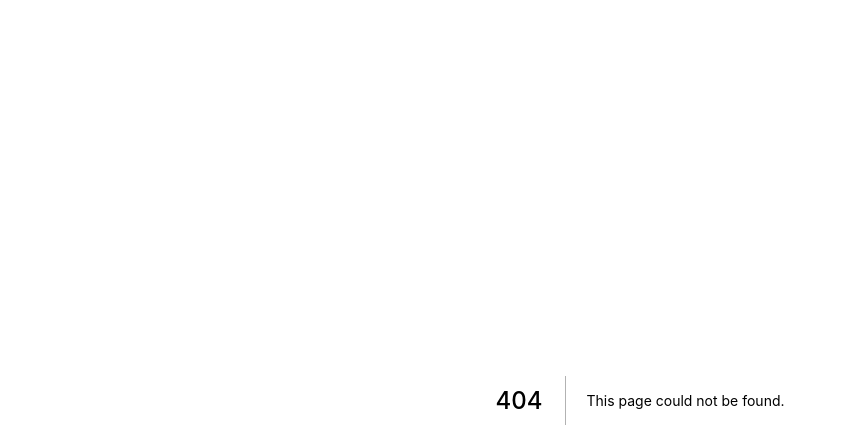
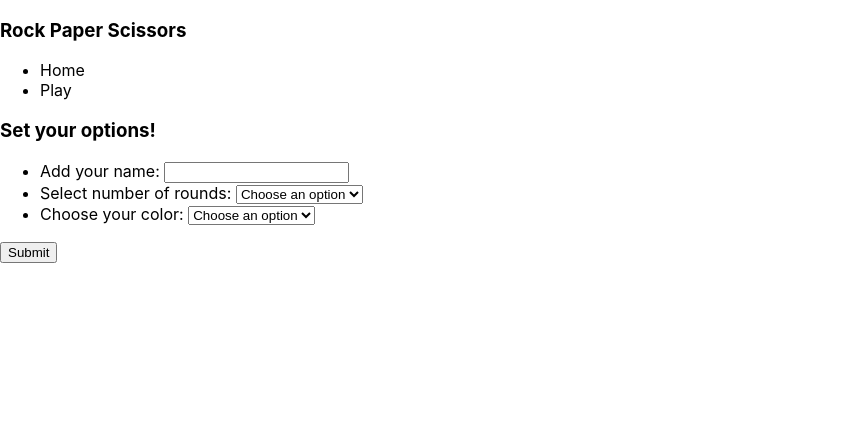
Before and after one commit to Spiritusanti/HackathonProject, a Next.js app: page /game in a window 1280 px wide. Before the commit this address had no page. Shown: the top 448 px of the page, without its empty margins (0-847 px from the left). Built offline with nearby package versions, Linux system fonts and the light colour scheme.

Commit message:
added in Home page, Game page, nav component, header, and started working on Game component with PlayerForm component

```diff
--- /dev/null
+++ b/components/game/PlayerForm.tsx
@@ -0,0 +1,91 @@
+import React, { FC, FormEvent, useState } from "react";
+// playerInput Interface Type
+interface playerInput {
+    playerName: string,
+    enteredRounds: number,
+    enteredBackgroundColor: string
+}
+
+const PlayerForm: FC = () => {
+    const [playerName, setPlayerName] = useState<string>('');
+    const [numberOfRounds, setNumberOfRounds] = useState<number>(1);
+    const [enteredBackground, setEnteredBackground] = useState<string>('#ccc');
+    const [error, setError] = useState<string | boolean>(false);
+
+
+    // onChange Handlers
+    const playerNameHandler = (event: FormEvent<HTMLInputElement>): void => {
+        setPlayerName(event.currentTarget.value)
+    }
+
+    const roundsHandler = (event: FormEvent<HTMLSelectElement>): void => {
+        setNumberOfRounds(+event.currentTarget.value);
+    }
+
+    const backgroundHandler = (event: FormEvent<HTMLSelectElement>): void => {
+        setEnteredBackground(event.currentTarget.value);
+    }
+
+    const resetInputs = (): void => {
+        setPlayerName('');
+        setEnteredBackground("#CCC");
+        setNumberOfRounds(1);
+        setError(false);
+    }
+
+
+    // submit Handler
+    const submitHandler = (event: FormEvent<HTMLFormElement>) => {
+        event.preventDefault()
+        if (playerName.trim().length === 0) {
+            setError(true)
+            return;
+        }
+
+        const userInput: playerInput = {
+            playerName: playerName,
+            enteredRounds: numberOfRounds,
+            enteredBackgroundColor: enteredBackground,
+        }
+
+        console.log(userInput);
+        resetInputs();
+    }
+
+
+    return (
+        <form onSubmit={submitHandler}>
+            <h1>Set your options!</h1>
+            <ul>
+                <li>
+                    <label htmlFor="playername">Add your name: </label>
+                    <input type="text" id="playername" onChange={playerNameHandler} value={playerName} />
+                    {error && <p style={{ color: 'red' }}>Please enter a name</p>}
+                </li>
+                <li>
+                    <label htmlFor="rounds">Select number of rounds: </label>
+                    <select name="rounds" id="rounds" onChange={roundsHandler} value={numberOfRounds}>
+                        <option value="choose-option">Choose an option</option>
+                        <option value="3">3</option>
+                        <option value="6">6</option>
+                        <option value="9">9</option>
+                    </select>
+                </li>
+                <li>
+                    <label htmlFor="background-color">Choose your color: </label>
+                    <select name="background-color" id="background-color" onChange={backgroundHandler} value={enteredBackground}>
+                        <option value="choose-option">Choose an option</option>
+                        <option value="#789DF5">#789DF5</option>
+                        <option value="#0032A3">#0032A3</option>
+                        <option value="#EBA707">#EBA707</option>
+                        <option value="#FCF9F0">#FCF9F0</option>
+                        <option value="#A38848">#A38848</option>
+                    </select>
+                </li>
+            </ul>
+            <button type="submit">Submit</button>
+        </form>
+    )
+}
+
+export default PlayerForm;
--- /dev/null
+++ b/components/game/game.component.tsx
@@ -0,0 +1,21 @@
+import { FC } from "react";
+import PlayerForm from "./PlayerForm";
+/*
+Need to build in form for user to select rounds and then either Rock, Paper, or Scissors
+    --> allow user to add username, select avatar, and add background theme
+    --> set CPU background to complementary color base on user input
+need to build bisected game component that shows user selection vs CPU selection
+then trigger animation based on result of match up
+--> need to keep track of scores for both CPU and Player
+--> once either wins a majority of rounds - trigger win/loss animation for player
+--> after a timeout add option to play again or quit.
+*/
+const GameComponent: FC = () => {
+    return (
+        <section>
+            <PlayerForm />
+        </section>
+    )
+}
+
+export default GameComponent;
--- /dev/null
+++ b/components/header.tsx
@@ -0,0 +1,15 @@
+import { FC } from "react";
+import Nav from "./nav";
+
+const Header: FC = () => {
+    return (
+        <section>
+            <div>
+                <h1>Rock Paper Scissors</h1>
+            </div>
+            <Nav />
+        </section>
+    )
+}
+
+export default Header;
--- /dev/null
+++ b/components/nav.tsx
@@ -0,0 +1,18 @@
+import { FC } from "react";
+
+const Nav: FC = () => {
+    return (
+        <nav>
+            <ul>
+                <li>
+                    <a href="/">Home</a>
+                </li>
+                <li>
+                    <a href="/game">Play</a>
+                </li>
+            </ul>
+        </nav>
+    )
+}
+
+export default Nav;
--- a/pages/api/hello.ts
+++ /dev/null
@@ -1,13 +0,0 @@
-// Next.js API route support: https://nextjs.org/docs/api-routes/introduction
-import type { NextApiRequest, NextApiResponse } from 'next'
-
-type Data = {
-  name: string
-}
-
-export default function handler(
-  req: NextApiRequest,
-  res: NextApiResponse<Data>
-) {
-  res.status(200).json({ name: 'John Doe' })
-}
--- /dev/null
+++ b/pages/game.tsx
@@ -0,0 +1,35 @@
+import type { NextPage } from 'next'
+import { useState } from 'react';
+import GameComponent from '../components/game/game.component';
+import Header from '../components/header';
+
+const Game: NextPage = () => {
+    const [winner, setWinner] = useState<String | null>(null);
+
+    let content;
+    if (winner === "player") {
+        content = <div>
+            <h1>You win!</h1>
+        </div>
+    }
+    if (winner === "cpu") {
+        content = <div>
+            <h1>You lose!</h1>
+        </div>
+    }
+    if (winner === null) {
+        content = <GameComponent />
+    }
+
+    return (
+        <article>
+            <Header />
+            <div>
+                {content}
+            </div>
+        </article>
+
+    );
+}
+
+export default Game;
```
Also changed, not shown: pages/index.tsx (+4 -64 lines), styles/Home.module.css (deleted, +0 -121 lines).
